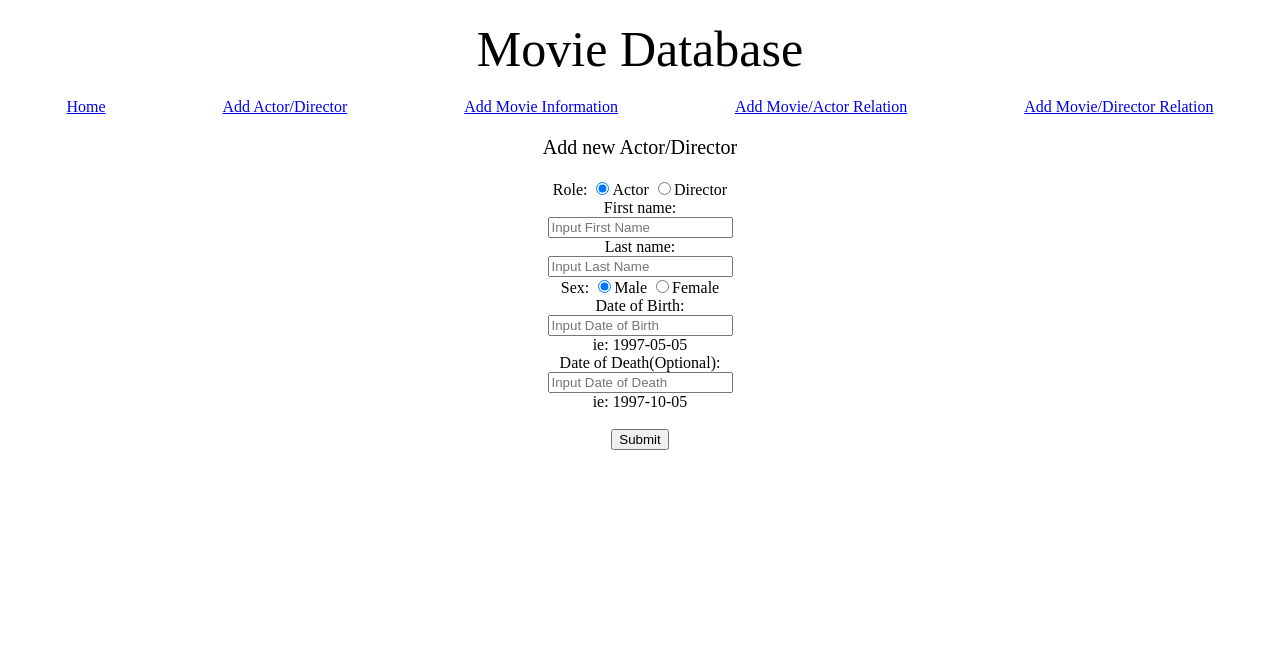
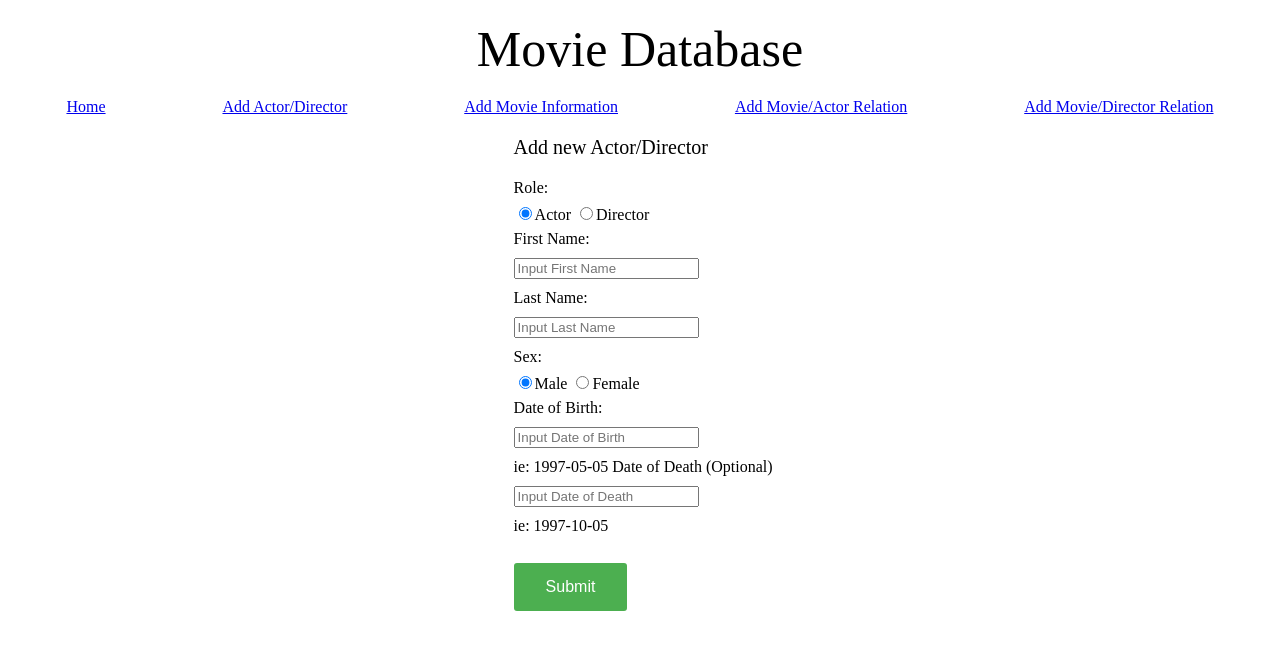
Before and after one commit to austindlee/Project-1B, a PHP site: page /actor_director.php?firstname=1 in a window 1280 px wide. Shown: the top 650 px of the page. Run offline with PHP 8.4, Linux system fonts and the light colour scheme; data that the repository does not hold is empty.

Commit message:
added styling

```diff
--- a/www/actor_director.php
+++ b/www/actor_director.php
@@ -52,27 +52,28 @@ function checkForm() {
     <div id="page_title">
       Add new Actor/Director
     </div>
+    <div class="form_wrapper">
       <form id="page_form" name="addPerson" action="" method="GET" onsubmit="return checkForm()">
-      Role: <input type="radio" name="role" value="Actor" checked>Actor <input type="radio" name="role" value="Director">Director<br/>
-      First name:<br>
-      <input type="text" name="firstname" placeholder="Input First Name" maxlength="20">
-      <br>
-      Last name:<br>
-      <input type="text" name="lastname" placeholder="Input Last Name" maxlength="20">
-      <br />
-      Sex: <input type="radio" name="sex" value="Male" checked>Male <input type="radio" name="sex" value="Female">Female<br/>
-      Date of Birth:<br>
+        <label for="role">Role:</label><br />
+        <input type="radio" name="role" value="Actor" checked>Actor <input type="radio" name="role" value="Director">Director<br/>
+        <label for="firstname">First Name:</label><br />
+        <input type="text" name="firstname" placeholder="Input First Name" maxlength="20"><br>
+        <label for="lastname">Last Name:</label><br />
+        <input type="text" name="lastname" placeholder="Input Last Name" maxlength="20"><br />
+        <label for="sex">Sex:</label><br />
+        <input type="radio" name="sex" value="Male" checked>Male <input type="radio" name="sex" value="Female">Female<br/>
+        <label for="dateofbirth">Date of Birth:</label><br />
         <input type="text" name="dateofbirth" placeholder="Input Date of Birth">
         <br />
         ie: 1997-05-05
-      <br />
-      Date of Death(Optional):<br>
+        <label for="dateofdeath">Date of Death (Optional)</label><br />
         <input type="text" name="dateofdeath" placeholder="Input Date of Death">
         <br />
         ie: 1997-10-05
         <br><br>
-      <input type="submit" value="Submit">
+        <input class="submit_btn" type="submit" value="Submit">
       </form>
+    </div>
     <?php
     $first_name = $_GET["firstname"];
     $last_name = $_GET["lastname"];
--- a/www/global.css
+++ b/www/global.css
@@ -2,11 +2,44 @@
   width: 100%;
   margin-top: 20px;
   margin-bottom: 20px;
-  text-align: center;
   font-size: 20px;
+  width: 50%;
+  margin-left: 40%;
 }
 
 #page_form {
   width: 100%;
+}
+
+label {
+  margin-bottom: 20px;
+}
+
+input {
+  margin-top: 10px;
+  margin-bottom: 10px;
+}
+
+.form_wrapper {
+  width: 50%;
+  margin-left: 40%;
+}
+
+.submit_btn {
+  cursor: pointer;
+  border: none;
+  color: white;
+  padding: 15px 32px;
   text-align: center;
+  text-decoration: none;
+  display: inline-block;
+  font-size: 16px;
+  border-radius: 3px;
+  background-color: #4CAF50;
 }
+
+.submit_btn:hover {
+  background-color: white; /* Green */
+  color: #4CAF50;
+  border: solid 1px #4CAF50;
+}
--- a/www/movie.php
+++ b/www/movie.php
@@ -37,6 +37,7 @@ function checkForm() {
     <div id="page_title">
       Add new Movie
     </div>
+    <div class="form_wrapper">
       <form id="page_form" name="addMovie" action="" method="GET" onsubmit="return checkForm()">
         Title:<br>
         <input type="text" name="title" placeholder="Movie Title" maxlength="100">
@@ -74,8 +75,9 @@ function checkForm() {
         <input type="checkbox" name="genre[]" value="War">War<br>
         <input type="checkbox" name="genre[]" value="Western">Western<br>
         <br><br>
-      <input type="submit" value="Submit">
+        <input class="submit_btn" type="submit" value="Submit">
       </form>
+    </div>
     <?php
     $title = $_GET["title"];
     $year = $_GET["year"];
--- a/www/movie_actor.php
+++ b/www/movie_actor.php
@@ -17,6 +17,7 @@
   <div id="page_title">
     Add Movie Actor Relationship
   </div>
+  <div class="form_wrapper">
     <form id="page_form" name="addMARelationship" action="" method="GET">
       <div class="movieselect">
         <label for="movies">Movie</label><br />
@@ -58,8 +59,9 @@
         Role<br />
         <input type="text" maxlength="50" name="role" placeholder="Enter actor role in movie" />
       </div>
-    <input type="submit" value="Submit">
+      <input class="submit_btn" type="submit" value="Submit">
     </form>
+  </div>
   <?php
     $actor = $_GET["actor_select"];
     $movie = $_GET["movie_select"];
--- a/www/movie_director.php
+++ b/www/movie_director.php
@@ -17,6 +17,7 @@
   <div id="page_title">
     Add Movie Director Relationship
   </div>
+  <div class="form_wrapper">
     <form id="page_form" name="addMDRelationship" action="" method="GET">
       <div class="movieselect">
         <label for="movies">Movie</label><br />
@@ -54,8 +55,9 @@
           ?>
         </select>
       </div>
-    <input type="submit" value="Submit">
+      <input class="submit_btn" type="submit" value="Submit">
     </form>
+  </div>
   <?php
     $director = $_GET["director_select"];
     $movie = $_GET["movie_select"];
```
Lines whose indentation alone changed are shown as unchanged.
